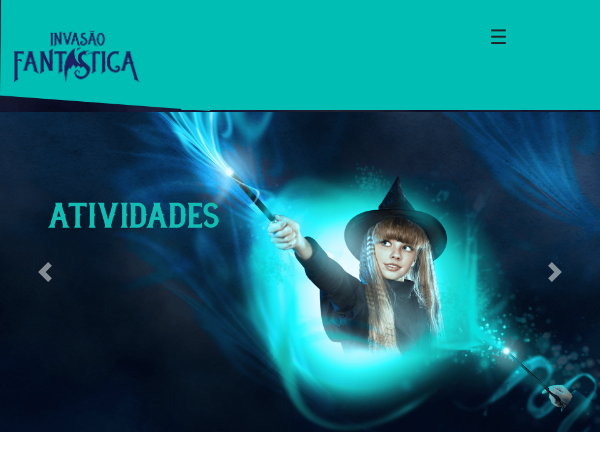
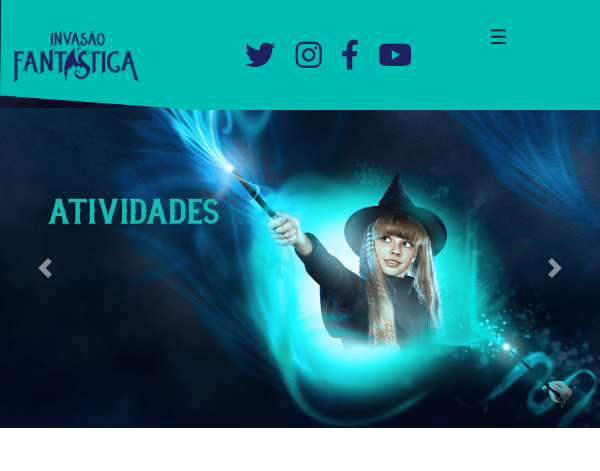
Before and after one commit to Nandolinhares/IF-site, a PHP site: page / in a window 600 px wide. Shown: the top 471 px of the page. Run offline with PHP 8.4, Linux system fonts and the light colour scheme; some libraries are stand-ins or nearby versions.

Commit message:
Ajustado menu com icones de redes social

```diff
--- a/index.php
+++ b/index.php
@@ -25,6 +25,8 @@
 	<!-- Meu CSS -->
 	<link rel="stylesheet" type="text/css" href="main.css">
 
+	<!-- Fonts Awesome -->
+	<link rel="stylesheet" href="https://use.fontawesome.com/releases/v5.3.1/css/all.css" integrity="sha384-mzrmE5qonljUremFsqc01SB46JvROS7bZs3IO2EmfFsd15uHvIt+Y8vEf7N7fWAU" crossorigin="anonymous">
 </head>
 <body>
 
@@ -42,6 +44,13 @@
 					<input type="checkbox" name="botao_responsivo" id="bt_menu">
 					<label for="bt_menu">&#9776;</label>
 
+					<section id="redes-sociais-mobile">
+						<i class="fab fa-twitter fa-md icone"></i>
+						<i class="fab fa-instagram fa-md icone"></i>
+						<i class="fab fa-facebook-f fa-md icone"></i>
+						<i class="fab fa-youtube fa-md icone"></i>
+					</section>
+
 					<!-- Navbar -->
 					<nav class="menu">
 						<ul>
@@ -54,6 +63,12 @@
 							<li>EXPERIÊNCIA VIP</li>
 							<li class="hidden-ping">•</li>
 							<li>PRÉ-VENDA DE CAMISAS</li>
+							<div id="redes-sociais">
+								<i class="fab fa-twitter fa-lg icone"></i>
+								<i class="fab fa-instagram fa-lg icone"></i>
+								<i class="fab fa-facebook-f fa-lg icone"></i>
+								<i class="fab fa-youtube fa-lg icone"></i>
+							</div>
 						</ul>
 					</nav>
 				</div>
--- a/main.css
+++ b/main.css
@@ -64,7 +64,7 @@ label[for="bt_menu"]{
 	width: 90vw;
 }
 
-.header-left, #header-right{
+.header-left, #header-right, .icone{
 	position: relative;
 	z-index: 1000;
 }
@@ -73,6 +73,19 @@ label[for="bt_menu"]{
 	margin-top: -40px;
 	width: 100%;
 }
+
+#redes-sociais-mobile{
+	display: none;
+}
+
+#redes-sociais i{
+	padding: 12px;
+	color: rgb(0,189,176);
+	background-color: #1e2161;
+	border-radius: 22px;
+	margin-top: -8px;
+}
+
 
 @media screen and (max-width: 840px){
 
@@ -104,6 +117,13 @@ label[for="bt_menu"]{
 
 	#header-right{
 		width: 190vw;
+	}
+}
+
+@media screen and (min-width: 992px) and (max-width: 1186px){
+	#redes-sociais{
+		margin-left: 72%;
+		margin-top: 2%;
 	}
 }
 
@@ -141,9 +161,9 @@ label[for="bt_menu"]{
 	.menu ul{
 		flex-flow: column wrap;
 		margin-top: 4%;
-		color: #fff;
+		color: #1e2161;
 		text-align: justify;
-		background-color: rgb(0,189,176,0.8);
+		background-color: rgba(0,189,176,0.8);
 	}
 	.menu ul li{
 		flex:1;
@@ -159,6 +179,10 @@ label[for="bt_menu"]{
 	body{
 		overflow-x: hidden;
 	}
+
+	#redes-sociais i{
+		display: none;
+	}
 }
 
 @media screen and (min-width: 576px) and (max-width: 840px){
@@ -167,6 +191,23 @@ label[for="bt_menu"]{
 	}
 	body{
 		overflow-x: hidden;
+	}
+}
+@media screen and (min-width: 576px) and (max-width: 767px){
+	#redes-sociais-mobile{
+		margin-top: -28px;
+		margin-left: 18%;
+		display: block;
+	}
+
+	#redes-sociais-mobile i{
+		padding: 8px;
+		color: #1e2161;
+		font-size: 30px;
+	}
+
+	.carousel, .slide{
+		margin-top: -201px;
 	}
 }
 
@@ -178,3 +219,18 @@ label[for="bt_menu"]{
 		overflow-x: hidden;
 	}
 }
+
+@media screen and (max-width: 575px){
+	#redes-sociais-mobile{
+		margin-top: -35px;
+		margin-left: 18%;
+		display: block;
+	}
+
+	#redes-sociais-mobile i{
+		padding: 5px;
+		background-color: #1e2161;
+		color: rgb(0,189,176);
+		border-radius: 18px;
+	}
+}
```
